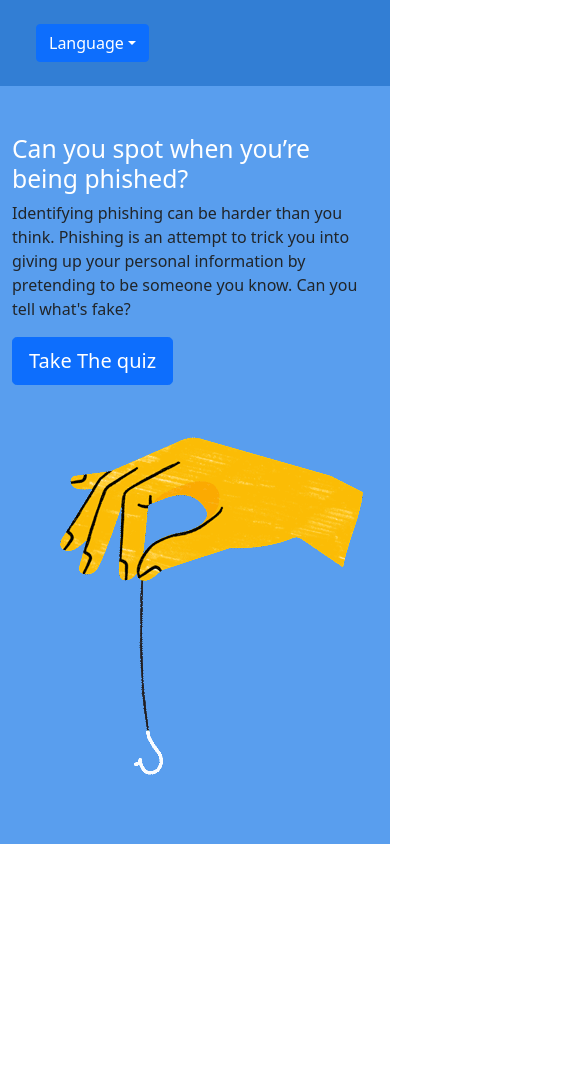
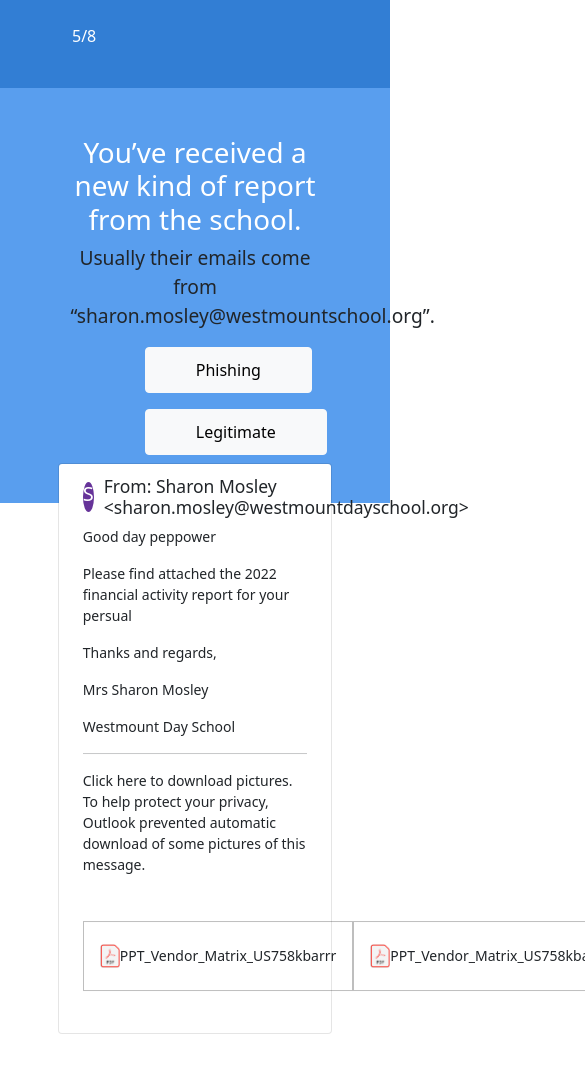
Before and after one commit to HectorGitt/outlook-phishing-test, a React (Create React App) app: page / in a window 390 px wide. Shown: the top 1072 px of the page, 585 px wide, since content can reach past the window. Before the commit the page ends 844 px from the top, so only its background shows below. Built offline with nearby package versions, Linux system fonts and the light colour scheme.

Commit message:
fixed responsiveness and poppup errors

```diff
--- a/src/App.css
+++ b/src/App.css
@@ -34,6 +34,7 @@ input {
 .flex-div {
   display: flex;
   align-items: center;
+  column-gap: 10px;
 }
 .flex-div p {
   margin-left: 20px;
@@ -43,20 +44,26 @@ input {
 }
 .attachment {
   border: 1px solid rgba(0, 0, 0, 0.253);
-  margin: 30px 60px;
-  height: 50px;
+  margin: 30px auto;
+  height: 70px;
   cursor: pointer;
   display: flex;
   align-items: center;
+  padding: 1rem 1rem;
+  width: fit-content;
 }
 .attachment img {
   width: 20px;
+}
+.attachment p {
+  margin-left: 30px;
+  font-size: 1.2rem;
 }
 .z-index-5 {
   z-index: 9000;
 }
 .toast-top {
-  transform: translateY(-5vh);
+  transform: translateY(-7%);
   background-color: rgb(255, 255, 255);
   box-shadow: none;
 }
@@ -64,3 +71,10 @@ input {
   display: flex !important;
   flex-direction: column-reverse !important;
 }
+.flex-mdf {
+
+  background-color: #9ecafc;
+}
+.icon {
+  font-size: 2rem;
+}
--- a/src/App.js
+++ b/src/App.js
@@ -13,7 +13,7 @@ import Question8 from './components/question/Question8';
 import EndPage from './components/EndPage';
 
 function App() {
-  const [page, setPage] = useState(-1)
+  const [page, setPage] = useState(5)
   const [email, setEmail] = useState("")
   const [name, setName] = useState("")
   const [score, setScore] = useState(0)
--- a/src/components/MailSubject.js
+++ b/src/components/MailSubject.js
@@ -1,14 +1,13 @@
 import React from 'react'
 
-const MailSubject = () => {
+const MailSubject = ({props, acronym}) => {
   return (
     <div className='flex-div'>
-        <div className="circle">
-
+        <div className="circle text-white d-flex justify-content-center">
+          <p className='mx-auto'>{acronym}</p>
         </div>
-        <div>
-            <p>Ahmed  adeniyi.olaitanhector@gmail.com </p>
-            <p>cc: okksjhk@djhkdjhkjk.com</p>
+        <div className='fluid'>
+            <small className='d-block '> From: {props} </small>
         </div>
     </div>
   )
--- a/src/components/buttons/Options.js
+++ b/src/components/buttons/Options.js
@@ -2,11 +2,11 @@ import React from 'react'
 import { Row, Button, Col } from 'react-bootstrap'
 const Options = ({handleCorrect}) => {
   return (
-    <Row className="w-50 mx-auto">
-        <Col>
+    <Row className="w-50 mx-auto gy-3 text-center">
+        <Col xs={12} lg={6}>
             <Button onClick={handleCorrect} className="answer" variant="light" as="input" type="button" value="Phishing" />{' '}
         </Col>
-        <Col>
+        <Col xs={12} lg={6} >
             <Button onClick={handleCorrect} className="answer" variant="light" as="input" type="button" value="Legitimate" />{' '}
         </Col>
     </Row>
--- a/src/components/layout/ToastWrapper.js
+++ b/src/components/layout/ToastWrapper.js
@@ -9,7 +9,7 @@ const ToastWrapper = ({children}) => {
         toggleShowA();
     }, [])
   return (
-    <Toast className="card-lg container w-75 toast-top" show={showA}>
+    <Toast className="container w-lg-50 w-75 toast-top" show={showA}>
         {children}
     </Toast>
   )
--- a/src/components/question/Question2.js
+++ b/src/components/question/Question2.js
@@ -83,7 +83,7 @@ const Question2 = ({page, handleScore, handleNext, obj}) => {
                 <Toast.Body>
                     <Card.Title>
                         <MailSubject/>
-                        <Toast show={showpop} className="position-absolute top-25 shadow z-index-5">
+                        <Toast  show={showpop} className="position-absolute top-25 shadow z-index-5">
                           <Toast.Body>
                             <p> The sender address is “efacks.com”, which is misspelled. On the next question, try exploring the header for more details.</p>
                             <div className="text-right"><Button className="text-right" onClick={handleStep} >Next</Button></div>
@@ -96,17 +96,16 @@ const Question2 = ({page, handleScore, handleNext, obj}) => {
                         <Card className="card-mdf">
                           <Card.Body>
                             <Card.Title>
-                            <p>Alliance Mechanical Services, LLC</p>
-                              <div>
-                                <div>
-                                  <div>
+                            <p className='bg-primary py-3 m-0 text-white container-fluid'>Alliance Mechanical Services, LLC</p>
+                              <div className='flex-mdf d-flex justify-content-around m-0 align-items-center'>
+                                <div className="d-flex  align-items-center">
+                                  <div className='d-flex flex-column justify-content-end'>
                                     <h4>Invoice</h4>
-                                    <p>Due: 07/15/2021</p>
+                                    <p>321464</p>
                                   </div>
+                                  <p className='text-danger px-4'>Due: 07/15/2021</p>
                                 </div>
-                                <div>
-                                  <h4>Amount Due: $8,015.50</h4>
-                                </div>
+                                <h3 >Amount Due: <span className='text-success'>$8,015.50</span></h3>
                               </div>
                             </Card.Title>
                             <div>
--- a/src/components/question/Question3.js
+++ b/src/components/question/Question3.js
@@ -57,17 +57,17 @@ const Question3 = ({page, obj, handleNext, handleScore}) => {
 
             <h1 className='text-white'>
                     {(step === 0)?
-                    "You've received a fax!"
+                    "Time for a trip down memory lane!"
                     : (correct)? <Correct /> : "This is actually a phishing email." }</h1>
                 {(step === 0)?
                 <>
-                <p>We know you're excited, but take your time.</p>
+                <p>Remember TK from school?</p>
                 <Options handleCorrect={handleCorrect}/>
                 </>
                 :
                 ((correct)?
                 <>
-                <p>Well spotted! As you saw, the sender's email domain is misspelled as “efacks” and the link actually points to “mailru382.co”. Phishing often tries to trick you with look-alike URLs.</p>
+                <p>Looks like you spotted the look-alike URL. The real domain is “sytez.net”, which is disguised to look like Google Drive. Remember to be especially cautious if you aren't sure you know the sender.</p>
                 <ShowMe handleStep={handleStep}/>
                 </>
                 :
--- a/src/components/question/Question4.js
+++ b/src/components/question/Question4.js
@@ -17,7 +17,7 @@ const Question4 = ({page, handleNext, obj, handleScore}) => {
 
   }
   const handleCorrect = (e) => {
-    if(e.target.value === obj[page]){
+    if(e.target.value === obj[page-1]){
       handleScore()
       setCorrect(true)
 
@@ -58,7 +58,7 @@ const Question4 = ({page, handleNext, obj, handleScore}) => {
                 <h1 className='text-white'>
                     {(step === 0)?
                     "Uh oh! It looks like you're out of storage!"
-                    : (correct)? <Correct /> : "This is actually a phishing email." }</h1>
+                    : (correct)? <Correct /> : "Incorrect. Not everything is bad!" }</h1>
                 {(step === 0)?
                 <>
                 <p>I wonder what it costs to upgrade?</p>
@@ -72,7 +72,7 @@ const Question4 = ({page, handleNext, obj, handleScore}) => {
                 </>
                 :
                 <>
-                <p>It looks like you missed the fishy look-alike URL. The real domain is “sytez.net”, but it is designed to look like Google Drive. Remember to be especially cautious if you aren't sure you know the sender.</p>
+                <p>This is a legitimate Dropbox communication. The sender is “dropboxmail.com”, which is unusual but legitimate, and the URL is a secure link (https) to “dropbox.com”. If you are unsure about a domain, you can use a search engine to find out more information.</p>
                 <ShowMe handleStep={handleStep}/>
                 </>)
                 }
@@ -83,21 +83,31 @@ const Question4 = ({page, handleNext, obj, handleScore}) => {
           <ToastWrapper >
                 <Card.Body>
                     <Card.Title>
-                        <MailSubject/>
+                        <MailSubject props="Dropbox <no-reply@dropboxmail.com>" acronym="D"/>
+                        <Toast show={showpop} className="position-absolute top-25 shadow z-index-5">
+                          <Toast.Body>
+                            <p>   A quick search for “dropboxmail.com” will show that it’s legitimate.   </p>
+                            <div className="text-right"><Button className="text-right" onClick={handleStep} >Next</Button></div>
+
+                          </Toast.Body>
+                        </Toast>
                     </Card.Title>
-                    <Card.Text className='position relative' >
-                        <p className="text-center text-lg"> <FaDropbox/> </p>
+                    <Card.Text className='' >
+                        <p className="text-center text-primary icon"> <FaDropbox/> </p>
                         <p>Hi,</p>
                         <p>Your Dropbox is full and is no longer syncing files. New files added to your Dropbox folder wont be accessible on your other devices and wont be backed up online</p>
                         <p>Upgrade your dropbox today and get 1 TB(1000GB) of space and powerful sharing features.</p>
-                        <Button className="mx-auto w-50 text-center">Upgrade Your Dropbox</Button>
-                        <Toast show={showpop2} className="position-absolute top-25 shadow z-index-5">
+                        <div className='d-grid mx-auto col-4 position-relative'><Button className="my-2">Upgrade Your Dropbox</Button>
+                        <Toast show={showpop2} className="position-absolute top-100  shadow z-index-5">
                           <Toast.Body>
                             <p>   The URL is a legitimate, secure link to “dropbox.com”.   </p>
                             <div className="text-right"><Button className="text-right" onClick={handleStep} >Next</Button></div>
 
                           </Toast.Body>
                         </Toast>
+                        </div>
+
+
                         <p>For otherways to get more space. Visit our Get More Space page</p>
                         <p>Happy Dropboxing!</p>
                         <p>- The Dropbox Team</p>
--- a/src/components/question/Question5.js
+++ b/src/components/question/Question5.js
@@ -81,7 +81,7 @@ const Question5 = ({page, handleNext, obj, handleScore }) => {
           <ToastWrapper >
                 <Toast.Body>
                     <Card.Title className='position-relative'>
-                        <MailSubject/>
+                        <MailSubject props="Sharon Mosley <sharon.mosley@westmountdayschool.org>" acronym="S" />
                         <Toast show={showpop} className="position-absolute top-25 shadow z-index-5">
                           <Toast.Body>
                             <p>The from address is slightly different from what you’d seen in the past: “sharon.mosley@westmountschool.org”.</p>
```
Also changed, not shown: src/components/question/Question1.js (+32 -9 lines), src/components/question/Question6.js (+8 -6 lines).
